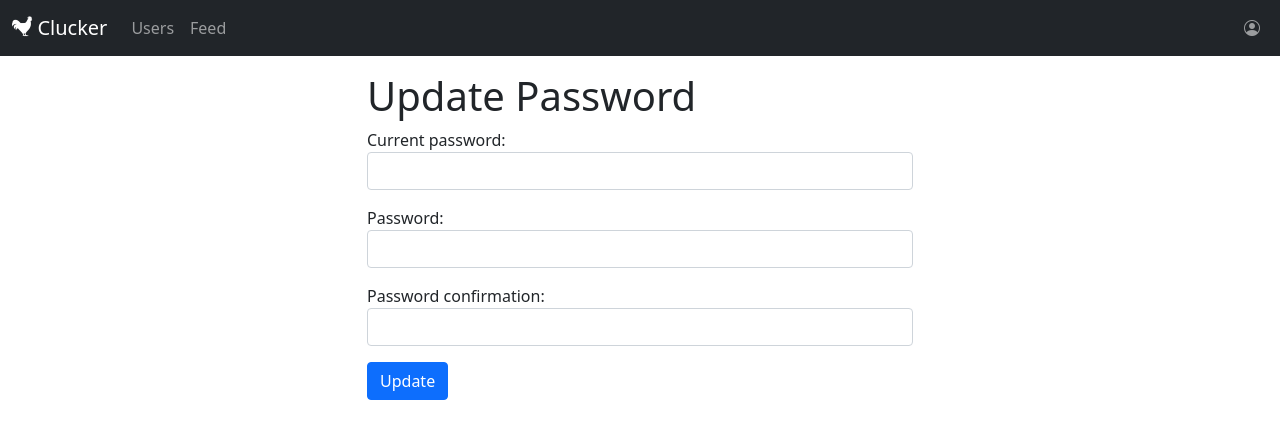
After one commit to Talha-Ak/clucker, a Django app: page /update_password/ in a window 1280 px wide. The commit adds this page. Shown: the top 439 px of the page. Run offline with Django 3.2, Linux system fonts and the light colour scheme; a user stored in the database is signed in; some libraries are stand-ins or nearby versions; some web fonts are replaced.

Commit message:
Add update_password view and template

```diff
--- a/clucker/urls.py
+++ b/clucker/urls.py
@@ -27,5 +27,6 @@ urlpatterns = [
     path('log_in/', views.log_in, name='log_in'),
     path('log_out/', views.log_out, name='log_out'),
     path('sign_up/', views.sign_up, name='sign_up'),
-    path('update_profile/', views.update_profile, name='update_profile')
+    path('update_profile/', views.update_profile, name='update_profile'),
+    path('update_password/', views.update_password, name='update_password'),
 ]
--- a/microblogs/templates/partials/menu.html
+++ b/microblogs/templates/partials/menu.html
@@ -15,7 +15,7 @@
       <ul class="dropdown-menu dropdown-menu-end" aria-labelledby="user-account-dropdown">
         <li><h6 class="dropdown-header">Welcome, <b>{{ user.first_name }}</b><h6></li>
         <li><a class="dropdown-item" href="{% url 'update_profile' %}">Change profile</a></li>
-        <li><a class="dropdown-item" href="#">Change password</a></li>
+        <li><a class="dropdown-item" href="{% url 'update_password' %}">Change password</a></li>
         <li><hr class="dropdown-divider"></li>
         <li><a class="dropdown-item" href="{% url 'log_out' %}">Log out</a></li>
       </ul>
--- /dev/null
+++ b/microblogs/templates/update_password.html
@@ -0,0 +1,18 @@
+{% extends 'base_content.html' %}
+
+{% block title %}| Update Password{% endblock %}
+
+{% block content %}
+<div class="container">
+  <div class="row">
+    <div class="col-sm-12 col-md-6 offset-md-3">
+      <h1>Update Password</h1>
+      <form action="{% url 'update_password' %}" method="post">
+        {% csrf_token %}
+        {% include 'partials/bootstrap_form.html' with form=form %}
+        <input type="submit" value="Update" class="btn btn-primary mb-3">
+      </form>
+    </div>
+  </div>
+</div>
+{% endblock %}
--- a/microblogs/views.py
+++ b/microblogs/views.py
@@ -1,8 +1,8 @@
 from django.contrib import messages
-from django.contrib.auth import authenticate, login, logout
+from django.contrib.auth import authenticate, login, logout, update_session_auth_hash
 from django.contrib.auth.decorators import login_required
 from django.shortcuts import redirect, render
-from .forms import SignUpForm, LogInForm, PostForm, ProfileUpdateForm
+from .forms import SignUpForm, LogInForm, PostForm, ProfileUpdateForm, PasswordUpdateForm
 from .models import User, Post
 from .helpers import login_prohibited
 
@@ -103,3 +103,20 @@ def update_profile(request):
     else:
         form = ProfileUpdateForm(instance=request.user)
     return render(request, 'update_profile.html', {'form': form})
+
+@login_required
+def update_password(request):
+    """View for getting update password page, and posting update form."""
+    if request.method == 'POST':
+        form = PasswordUpdateForm(request.user, request.POST)
+        # Check the validation of the form, and update user if OK.
+        if form.is_valid():
+            request.user.set_password(form.cleaned_data.get('new_password'))
+            request.user.save()
+            update_session_auth_hash(request, request.user)
+            messages.add_message(request, messages.SUCCESS, "Your password was updated.")
+            return redirect('feed')
+    # If a GET request, create new form.
+    else:
+        form = PasswordUpdateForm(request.user)
+    return render(request, 'update_password.html', {'form': form})
```
Also changed, not shown: microblogs/tests/views/test_update_password_view.py (added, +62 -0 lines).
